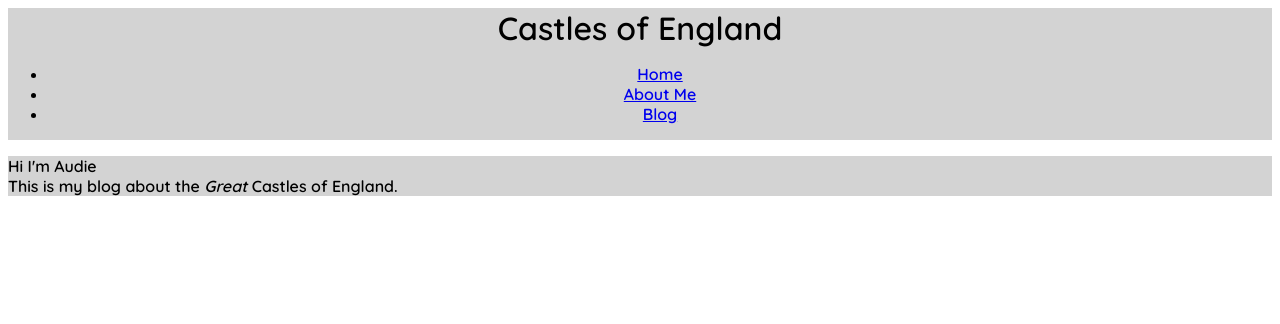
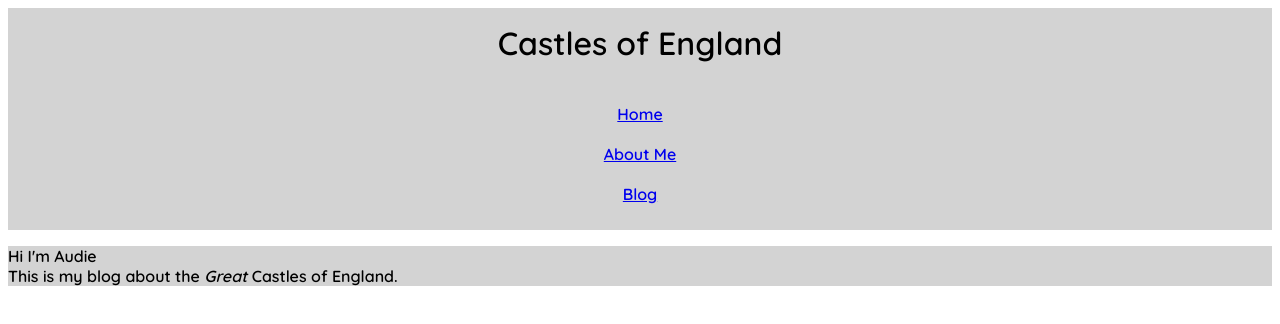
Before and after one commit to AudieRaymos/castles-blog, a plain HTML site: page index.html in a window 1280 px wide. Drawn offline with Linux system fonts and the light colour scheme.

```diff
--- a/css/styles.css
+++ b/css/styles.css
@@ -14,4 +14,14 @@ header {
 
 header h1 {
     margin: 0;
+    padding: 15px;
 }
+
+li {
+    list-style: none;
+    padding: 10px;
+}
+
+ul {
+    padding: 0;
+}
```
